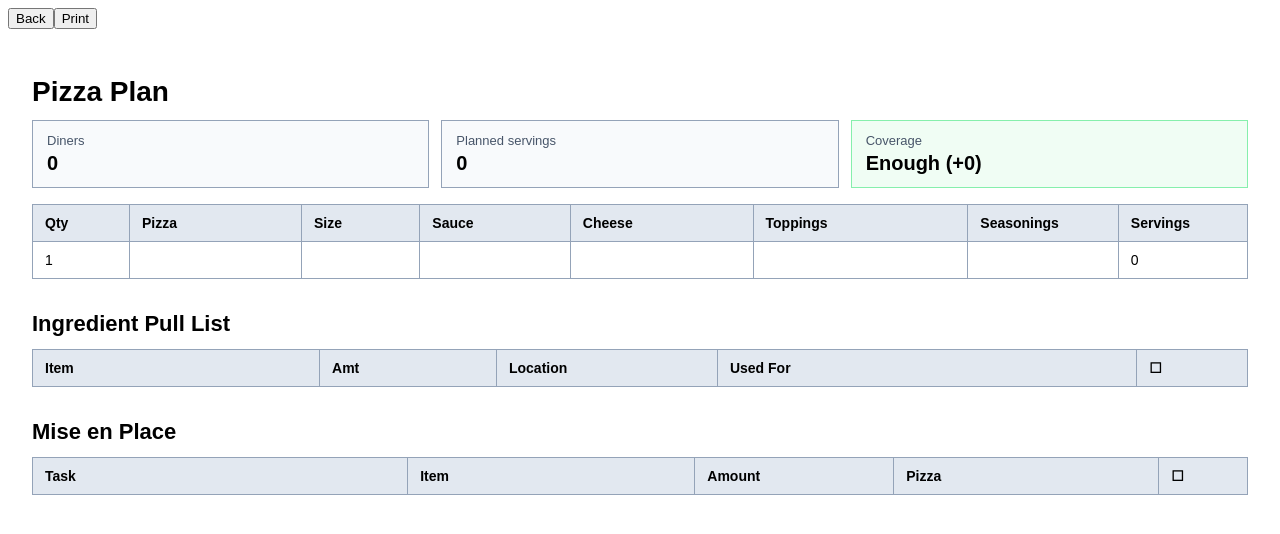
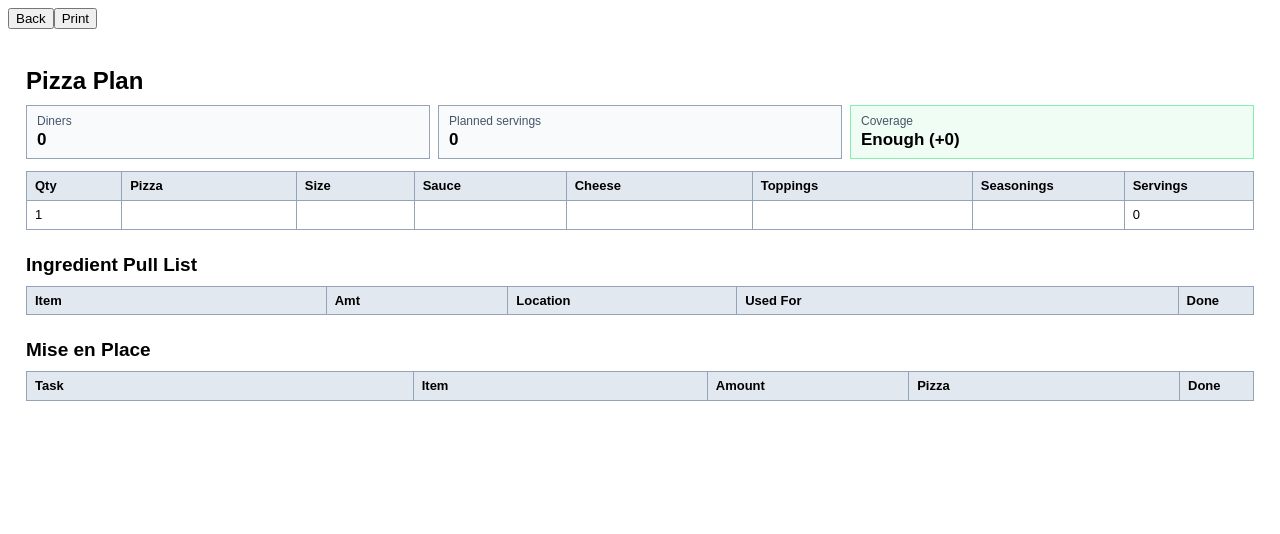
Before and after one commit to jackmchandler-tech/PizzaMatrixApp, a React (Vite) app: page / in a window 1280 px wide. Both pictures are taken after a click on the button "Print Friendly View". Shown: the top 534 px of the page. Built offline with nearby package versions, Linux system fonts and the light colour scheme.

Commit message:
Update PrintView.tsx

```diff
--- a/src/components/PrintView.tsx
+++ b/src/components/PrintView.tsx
@@ -11,72 +11,74 @@ const styles = {
   page: {
     backgroundColor: "#ffffff",
     color: "#000000",
-    padding: "24px",
+    padding: "18px",
     fontFamily: "Arial, Helvetica, sans-serif",
   } as const,
   section: {
-    marginBottom: "32px",
+    marginBottom: "24px",
     breakInside: "avoid",
   } as const,
   title: {
-    fontSize: "28px",
+    fontSize: "24px",
     fontWeight: 700,
-    marginBottom: "12px",
+    marginBottom: "10px",
   } as const,
   subtitle: {
-    fontSize: "22px",
+    fontSize: "19px",
     fontWeight: 700,
-    marginBottom: "12px",
+    marginBottom: "10px",
   } as const,
   summaryGrid: {
     display: "grid",
     gridTemplateColumns: "repeat(3, minmax(0, 1fr))",
-    gap: "12px",
-    marginBottom: "16px",
+    gap: "8px",
+    marginBottom: "12px",
   } as const,
   summaryCard: {
     border: "1px solid #94a3b8",
     backgroundColor: "#f8fafc",
-    padding: "12px 14px",
+    padding: "8px 10px",
   } as const,
   summaryCardWarn: {
     border: "1px solid #fca5a5",
     backgroundColor: "#fef2f2",
-    padding: "12px 14px",
+    padding: "8px 10px",
   } as const,
   summaryCardOk: {
     border: "1px solid #86efac",
     backgroundColor: "#f0fdf4",
-    padding: "12px 14px",
+    padding: "8px 10px",
   } as const,
   summaryLabel: {
-    fontSize: "13px",
+    fontSize: "12px",
     color: "#475569",
-    marginBottom: "4px",
+    marginBottom: "2px",
   } as const,
   summaryValue: {
-    fontSize: "20px",
+    fontSize: "17px",
     fontWeight: 700,
   } as const,
   table: {
     width: "100%",
     borderCollapse: "collapse",
     tableLayout: "fixed",
-    fontSize: "14px",
+    fontSize: "13px",
   } as const,
   th: {
     border: "1px solid #94a3b8",
     backgroundColor: "#e2e8f0",
-    padding: "10px 12px",
+    padding: "6px 8px",
     textAlign: "left" as const,
     verticalAlign: "top" as const,
+    lineHeight: 1.2,
   } as const,
   td: {
     border: "1px solid #94a3b8",
-    padding: "10px 12px",
+    padding: "6px 8px",
     verticalAlign: "top" as const,
     wordWrap: "break-word" as const,
     overflowWrap: "break-word" as const,
+    lineHeight: 1.25,
   } as const,
   rowEven: {
     backgroundColor: "#ffffff",
@@ -85,7 +87,6 @@ const styles = {
     backgroundColor: "#f8fafc",
   } as const,
 };
-
 export function PrintView({ data }: { data: AppData }) {
   const summary = buildCoverageSummary(data);
   const ingredientRows = buildIngredientPullList(data);
@@ -190,7 +191,7 @@ export function PrintView({ data }: { data: AppData }) {
               <th style={{ ...styles.th, width: "14%" }}>Amt</th>
               <th style={{ ...styles.th, width: "18%" }}>Location</th>
               <th style={{ ...styles.th, width: "36%" }}>Used For</th>
-              <th style={{ ...styles.th, width: "8%" }}>☐</th>
+              <th style={{ ...styles.th, width: "5%" }}>Done</th>
             </tr>
           </thead>
 
@@ -221,7 +222,7 @@ export function PrintView({ data }: { data: AppData }) {
               <th style={{ ...styles.th, width: "24%" }}>Item</th>
               <th style={{ ...styles.th, width: "16%" }}>Amount</th>
               <th style={{ ...styles.th, width: "22%" }}>Pizza</th>
-              <th style={{ ...styles.th, width: "6%" }}>☐</th>
+              <th style={{ ...styles.th, width: "5%" }}>Done</th>
             </tr>
           </thead>
 
```
